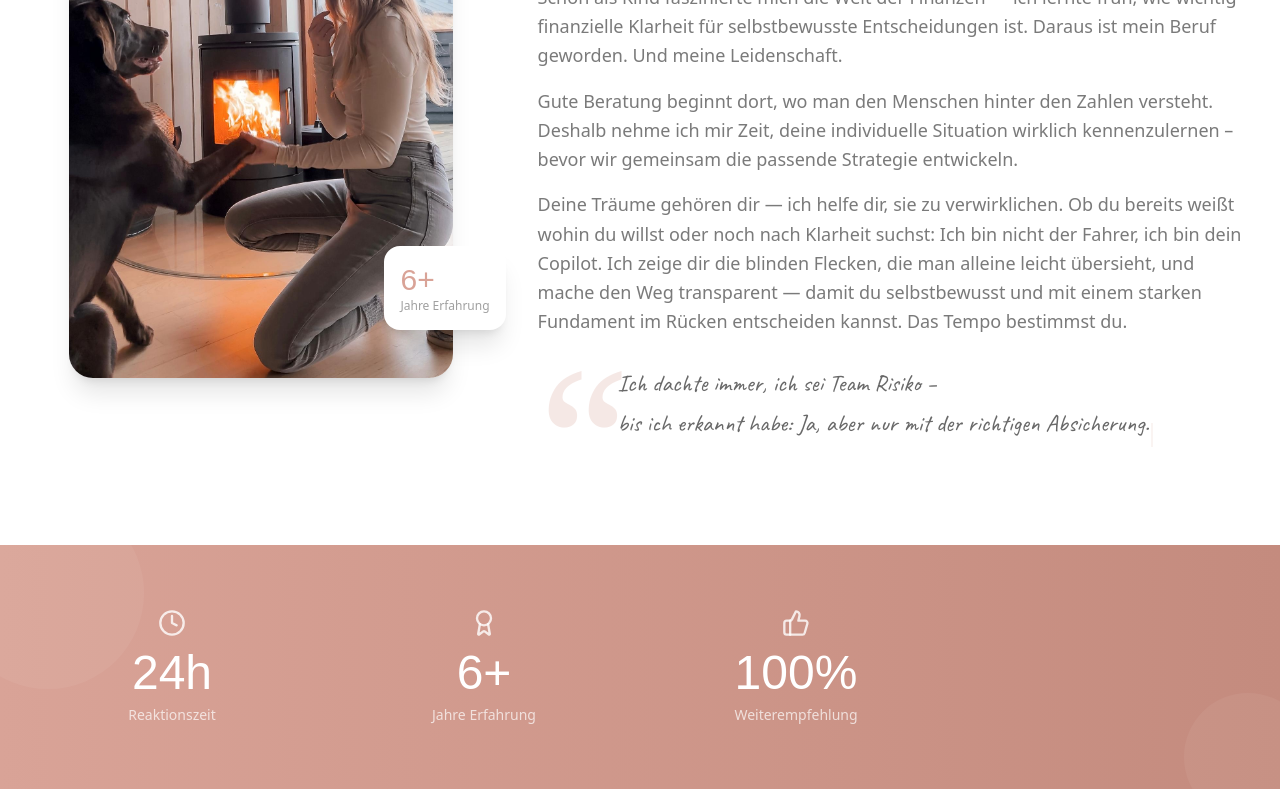
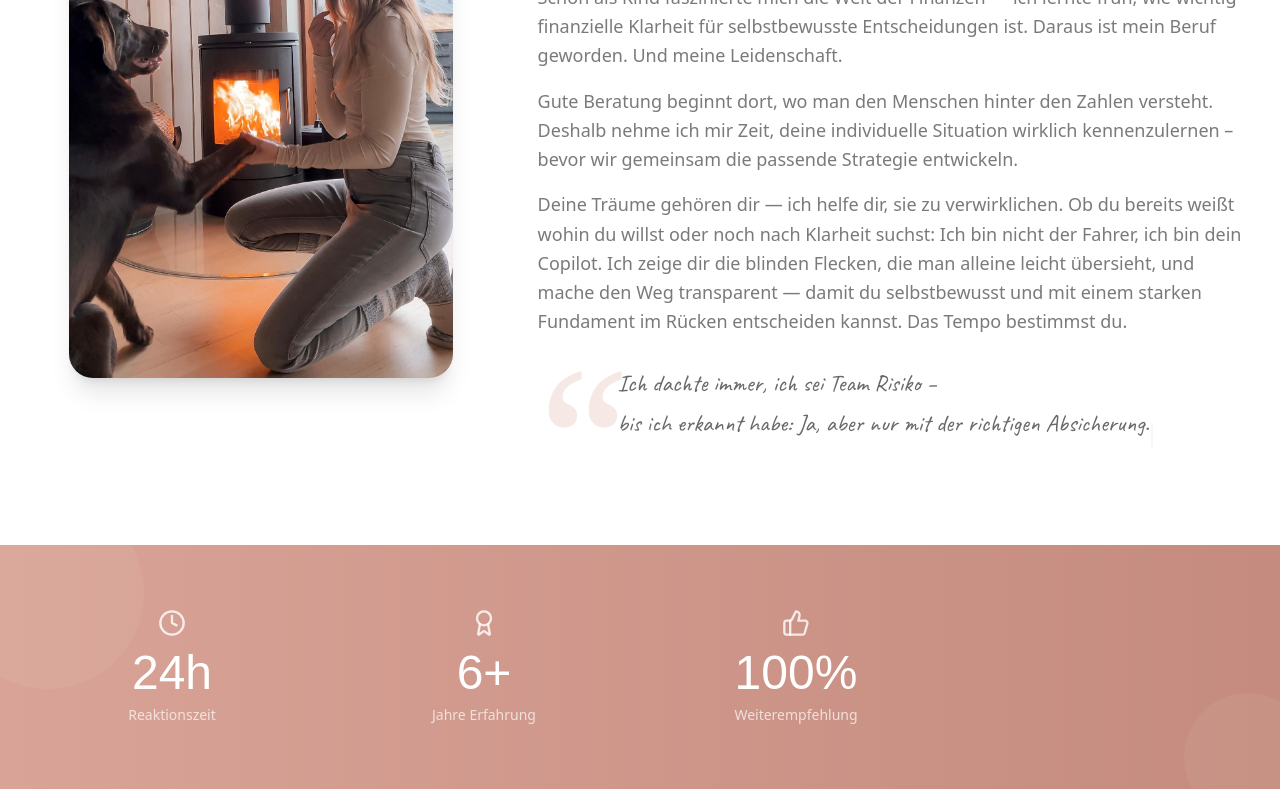
Before and after one commit to Janick97/cristina-croussen, a Next.js app: page / in a window 1280 px wide. Shown: the part 1957-2754 px from the top of the page. Built offline with nearby package versions, Linux system fonts and the light colour scheme; a web font is replaced by a local one.

Commit message:
Header: Schadensprüfung zurück in Nav + Termin buchen; About: Badge entfernt

```diff
--- a/src/components/About.tsx
+++ b/src/components/About.tsx
@@ -115,19 +115,7 @@ export default function About() {
                 sizes="(max-width: 768px) 320px, 384px"
               />
             </div>
-            {/* Floating badge */}
-            <motion.div
-              initial={{ opacity: 0, x: 20 }}
-              whileInView={{ opacity: 1, x: 0 }}
-              viewport={{ once: true }}
-              transition={{ delay: 0.4 }}
-              className="absolute -right-4 bottom-12 hidden rounded-2xl bg-white p-4 shadow-xl lg:block"
-            >
-              <p className="font-[family-name:var(--font-londrina)] text-3xl text-primary">
-                6+
-              </p>
-              <p className="text-xs text-dark/50">Jahre Erfahrung</p>
-            </motion.div>
+
           </motion.div>
 
           {/* Text */}
--- a/src/components/Header.tsx
+++ b/src/components/Header.tsx
@@ -10,6 +10,7 @@ import { motion, AnimatePresence } from "framer-motion";
 const navLinks = [
   { href: "#ueber-mich", label: "Über mich" },
   { href: "#leistungen", label: "Meine Leistungen" },
+  { href: "#schadenspruefung", label: "Schadensprüfung" },
   { href: "#termin", label: "Termin buchen" },
   { href: "#kontakt", label: "Kontakt" },
 ];
```
